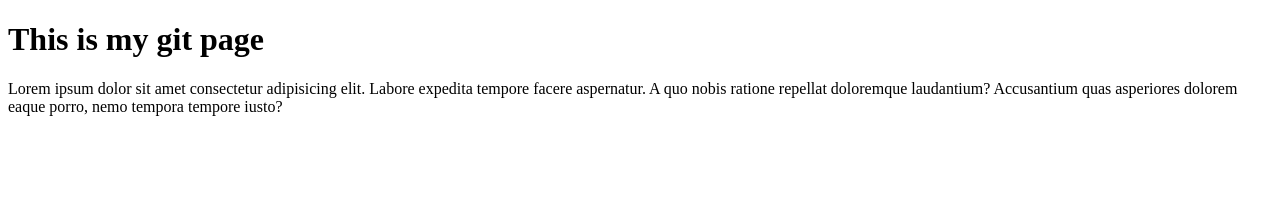
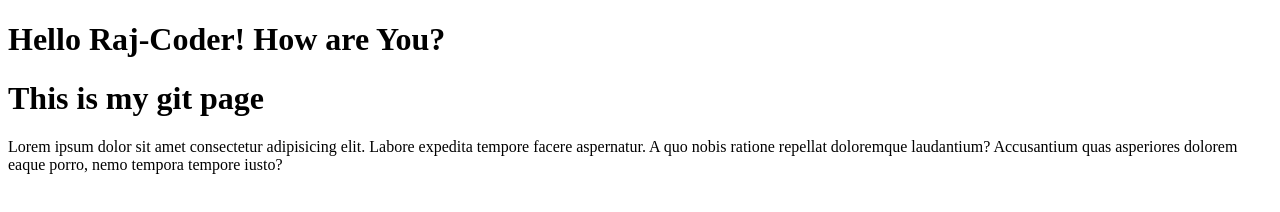
Before and after one commit to Raj-Coder101/My_First_Html_Page, a plain HTML site: page Git profile/Sapnaksyp.html in a window 1280 px wide. Drawn offline with Linux system fonts and the light colour scheme.

Commit message:
version 1.3

```diff
--- a/Git profile/Sapnaksyp.html
+++ b/Git profile/Sapnaksyp.html
@@ -8,6 +8,7 @@
 </head>
 
 <body>
+    <h1>Hello Raj-Coder! How are You?</h1>
     <h1>This is my git page</h1>
     <p>Lorem ipsum dolor sit amet consectetur adipisicing elit. Labore expedita tempore facere aspernatur. A quo nobis
         ratione repellat doloremque laudantium? Accusantium quas asperiores dolorem eaque porro, nemo tempora tempore
```
